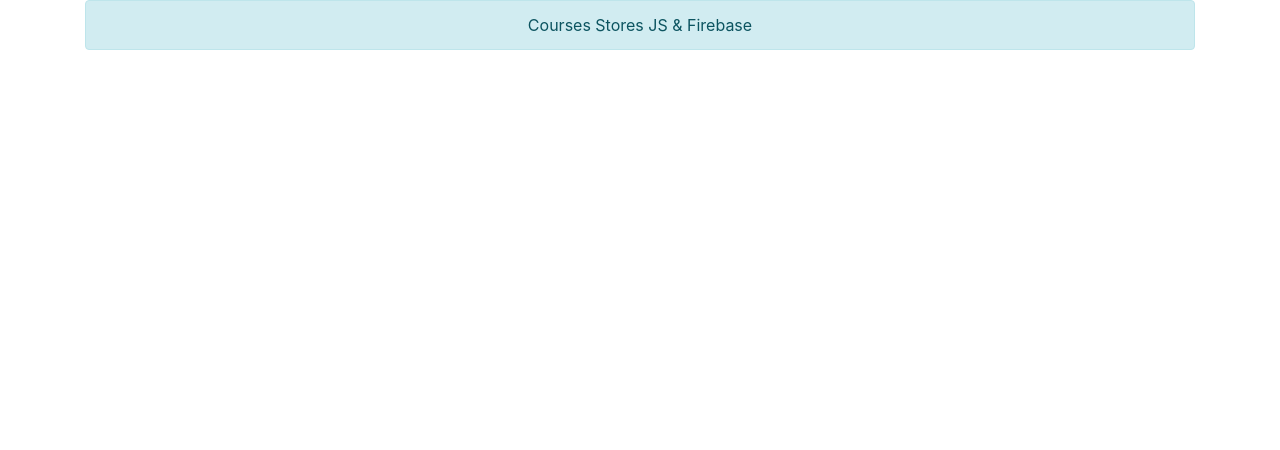
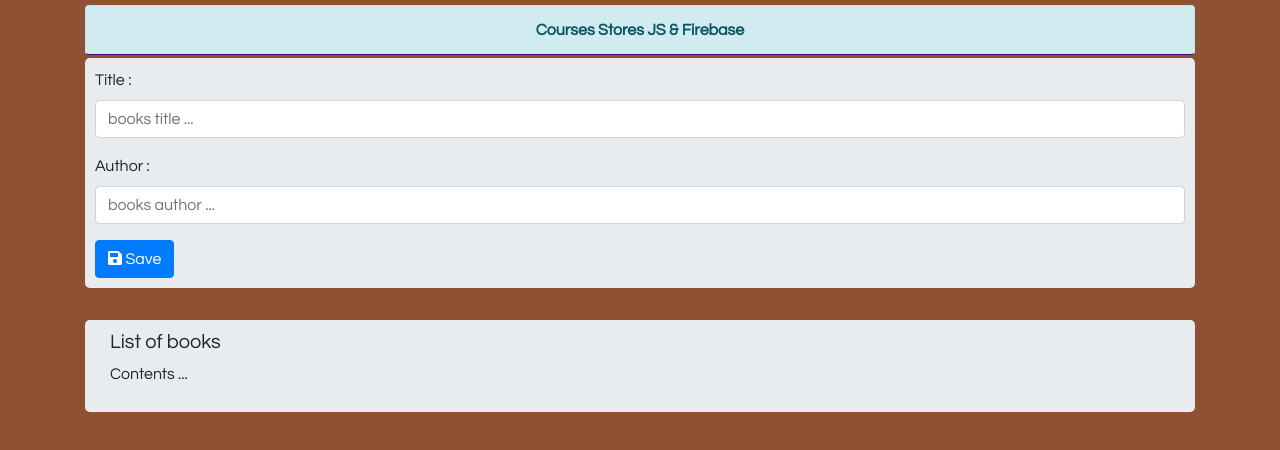
Before and after one commit to eljihaoui/Project.Courses.JS, a plain HTML site: page index.html in a window 1280 px wide. Drawn offline with Linux system fonts and the light colour scheme.

Commit message:
add app.js

```diff
--- a/index.html
+++ b/index.html
@@ -6,12 +6,33 @@
     <meta name="viewport" content="width=device-width, initial-scale=1.0">
     <title>Courses JavaScript Firebase</title>
     <link rel="stylesheet" href="./bootstrap4.5.2/css/bootstrap.min.css">
+    <link rel="stylesheet" href="https://use.fontawesome.com/releases/v5.7.0/css/all.css" integrity="sha384-lZN37f5QGtY3VHgisS14W3ExzMWZxybE1SJSEsQp9S+oqd12jhcu+A56Ebc1zFSJ" crossorigin="anonymous">
+    <link rel="stylesheet" href="./style.css">
 </head>
-
 <body>
-
     <div class="container">
         <div class="alert alert-info text-center">Courses Stores JS & Firebase</div>
+        <div class="jumbotron">
+            <form>
+                <div class="form-group">
+                    <label for="title">Title :</label>
+                    <input type="text" placeholder="books title ..." id="title" class="form-control">
+                </div>
+                <div class="form-group">
+                    <label for="title">Author :</label>
+                    <input type="text" placeholder="books author ..." id="author" class="form-control">
+                </div>
+                <button type="submit" class="btn btn-primary"><i class="fas fa-save"></i> Save</button>
+            </form>
+        </div>
+
+        <div class="jumbotron">
+            <div class="container">
+                <h5>List of books</h5>
+                <p>Contents ...</p>
+            </div>
+        </div>
+
     </div>
 
     <script src="./bootstrap4.5.2/js/bootstrap.min.js"></script>
--- /dev/null
+++ b/style.css
@@ -0,0 +1,17 @@
+*{
+    margin: 0px;
+}
+body{
+    font-family: "century gothic";
+    background-color: rgb(143, 81, 52);
+}
+.alert {
+    margin-top: 5px !important;
+    margin-bottom: 3px !important;
+    border-bottom: 1px solid indigo;
+    font-weight: bold;
+}
+.jumbotron {
+    padding: 10px;
+    margin-top: 1px !important;
+}
```
